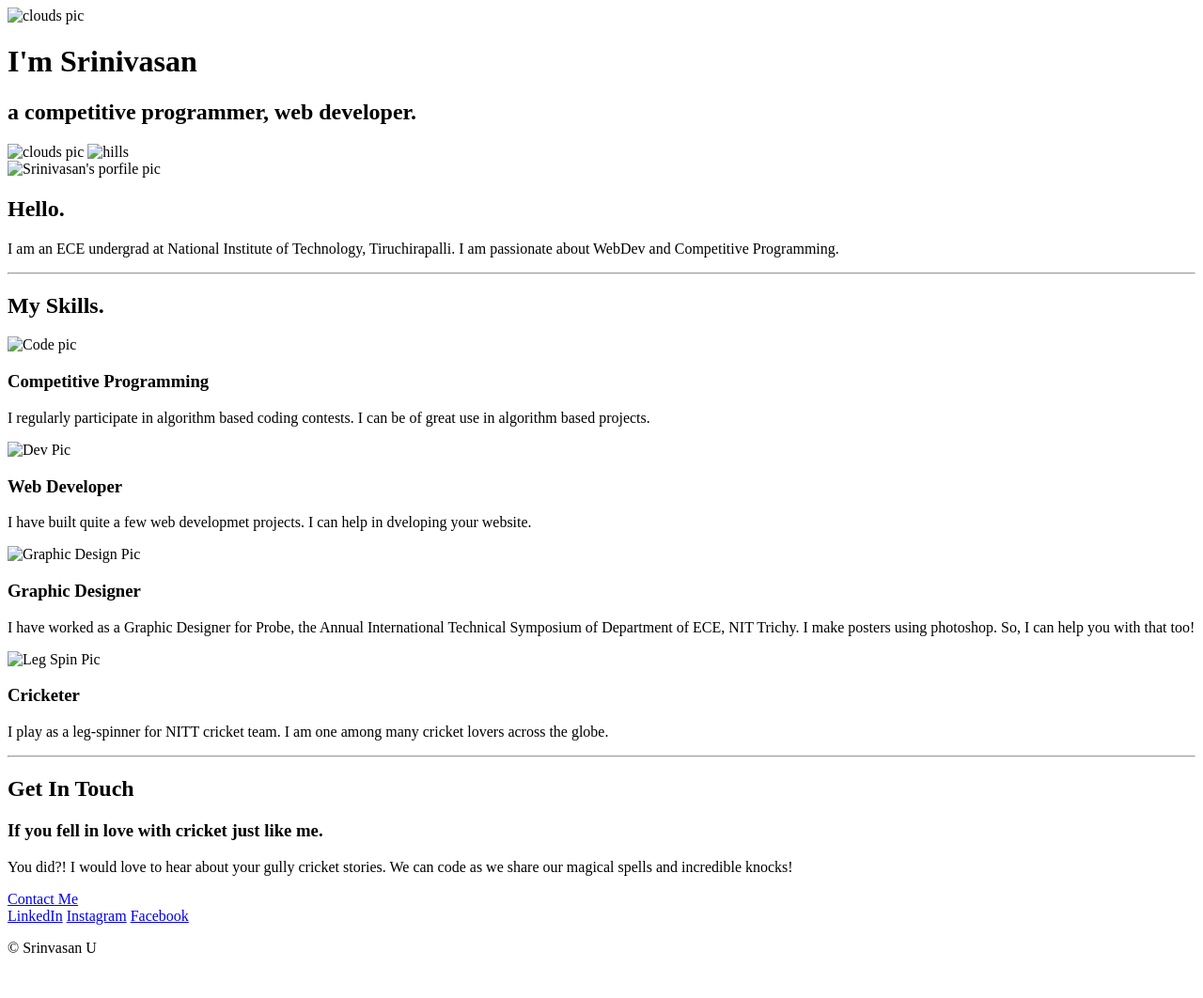
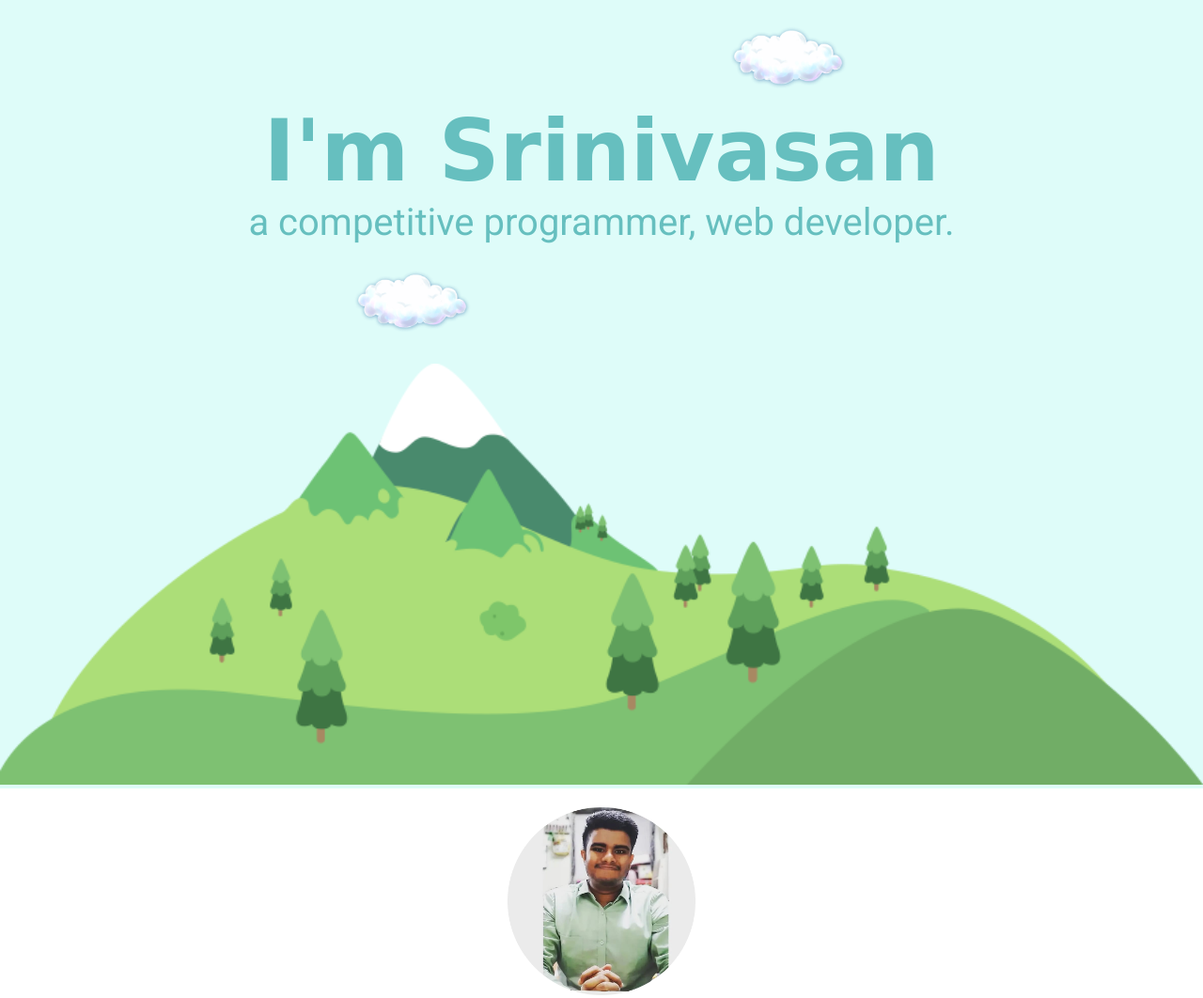
Before and after one commit to srini1506/Personal-Website, a plain HTML site: page index.html in a window 1280 px wide. Shown: the top 1062 px of the page at 94% size. Before the commit the page ends 1034 px from the top, so only its background shows below. Drawn offline with nearby package versions, Linux system fonts and the light colour scheme; a web font is replaced by a local one.

Commit message:
Folder name removed

```diff
--- a/index.html
+++ b/index.html
@@ -4,7 +4,7 @@
 <head>
   <meta charset="utf-8">
   <title>Srinivasan U</title>
-  <link rel="stylesheet" href="css\styles.css">
+  <link rel="stylesheet" href="styles.css">
   <link rel="favicon" href="favicon.ico?v=2">
   <link rel="preconnect" href="https://fonts.googleapis.com">
   <link rel="preconnect" href="https://fonts.gstatic.com" crossorigin>
@@ -13,15 +13,15 @@
 
 <body>
   <div class="top-container">
-    <img src="images\clouds.png" class="clouds top-cloud" alt="clouds pic">
+    <img src="clouds.png" class="clouds top-cloud" alt="clouds pic">
     <h1 class="heading">I'm Srinivasan</h1>
     <h2 class="heading sub">a competitive programmer, web developer.</h2>
-    <img src="images\clouds.png" class="clouds bottom-cloud" alt="clouds pic">
-    <img src="images\hills.png" class="hills" alt="hills">
+    <img src="clouds.png" class="clouds bottom-cloud" alt="clouds pic">
+    <img src="hills.png" class="hills" alt="hills">
   </div>
   <div class="middle-container">
     <div class="profile">
-      <img src="images\srinivasan.png" alt="Srinivasan's porfile pic" width="200px" height="200px">
+      <img src="srinivasan.png" alt="Srinivasan's porfile pic" width="200px" height="200px">
       <h2 class="hello">Hello.</h2>
       <p class="intro">I am an ECE undergrad at National Institute of Technology, Tiruchirapalli. I am passionate about WebDev and Competitive Programming.</p>
     </div>
@@ -29,22 +29,22 @@
     <div class="skills">
       <h2>My Skills.</h2>
       <div class="skill-row">
-        <img class="competitive-programming icon" src="images\code_icon.png" alt="Code pic">
+        <img class="competitive-programming icon" src="code_icon.png" alt="Code pic">
         <h3>Competitive Programming</h3>
         <p>I regularly participate in algorithm based coding contests. I can be of great use in algorithm based projects.</p>
       </div>
       <div class="skill-row">
-        <img class="webdev icon" src="images\developer.png" alt="Dev Pic">
+        <img class="webdev icon" src="developer.png" alt="Dev Pic">
         <h3>Web Developer</h3>
         <p>I have built quite a few web developmet projects. I can help in dveloping your website.</p>
       </div>
       <div class="skill-row">
-        <img class="graphicdes icon" src="images\graphicdesign.png" alt="Graphic Design Pic">
+        <img class="graphicdes icon" src="graphicdesign.png" alt="Graphic Design Pic">
         <h3>Graphic Designer</h3>
         <p>I have worked as a Graphic Designer for Probe, the Annual International Technical Symposium of Department of ECE, NIT Trichy. I make posters using photoshop. So, I can help you with that too!</p>
       </div>
       <div class="skill-row">
-        <img class="legspin icon" src="images\legspin.png" alt="Leg Spin Pic">
+        <img class="legspin icon" src="legspin.png" alt="Leg Spin Pic">
         <h3>Cricketer</h3>
         <p>I play as a leg-spinner for NITT cricket team. I am one among many cricket lovers across the globe.</p>
       </div>
```
